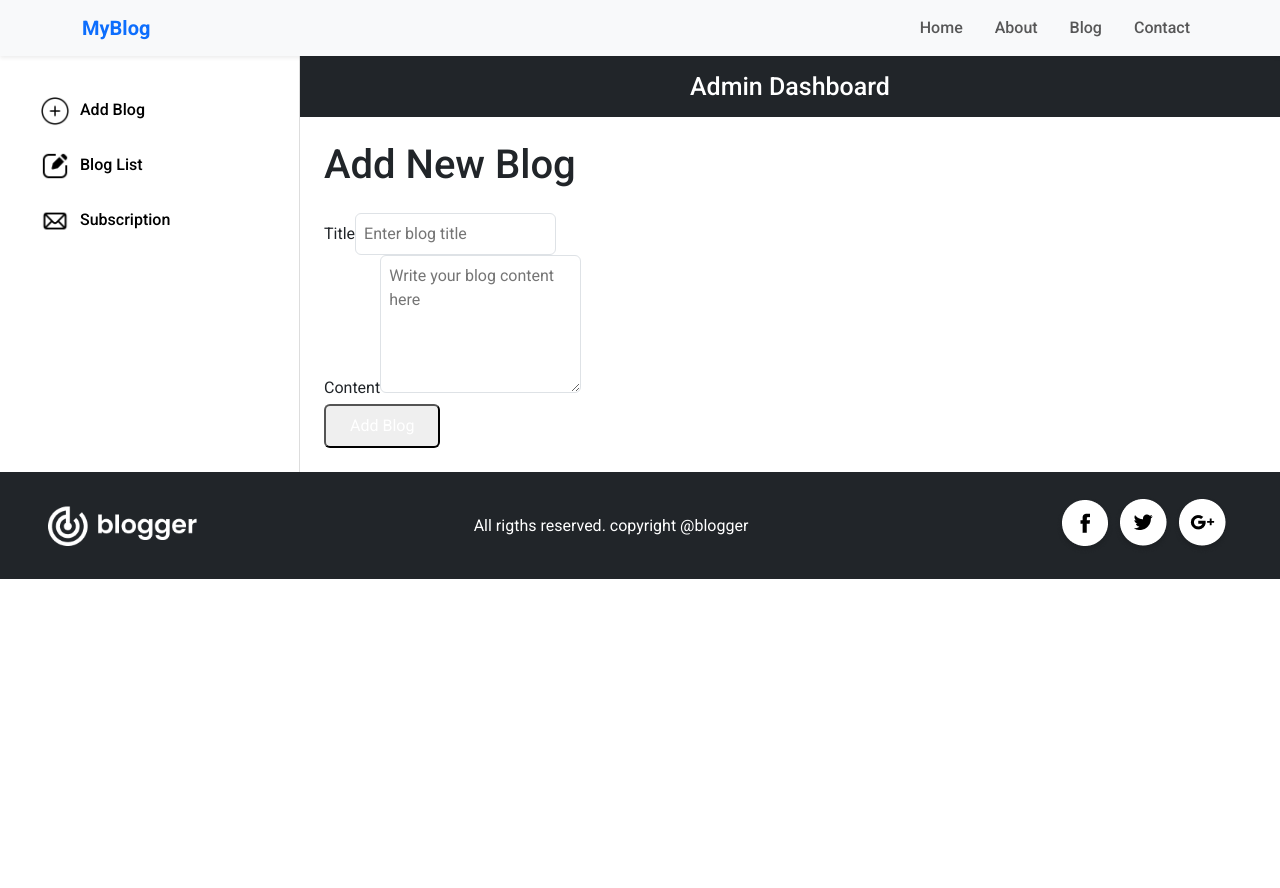
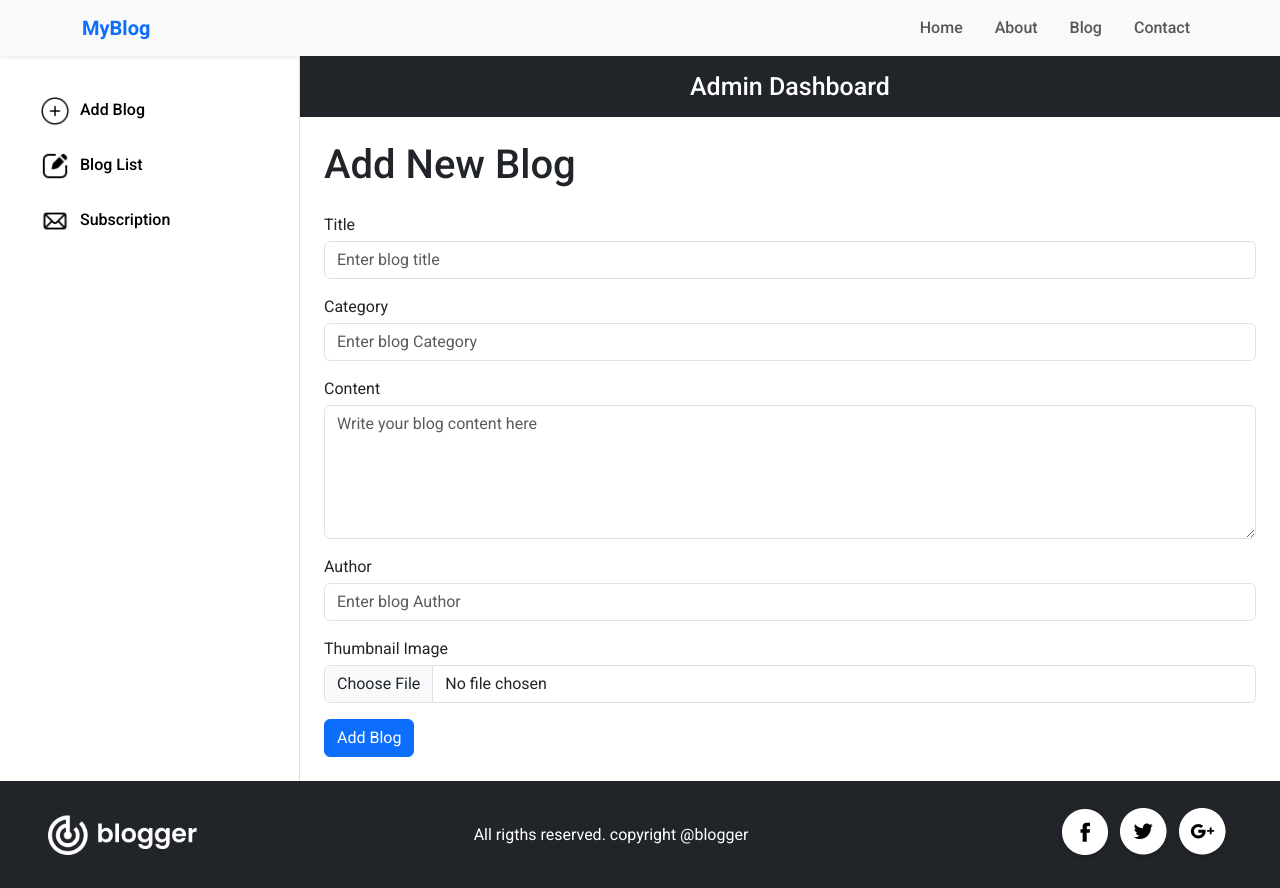
Before and after one commit to abdullahwebdev9176/blog-app, a Next.js app: page /admin/AddBlog in a window 1280 px wide. Before the commit the page ends 800 px from the top, so only its background shows below. Built offline with nearby package versions, Linux system fonts and the light colour scheme.

Commit message:
added blog form

```diff
--- a/app/admin/AddBlog/page.jsx
+++ b/app/admin/AddBlog/page.jsx
@@ -3,18 +3,32 @@
 const page = () => {
   return (
     <div>
-        <h1 className="text-2xl font-bold mb-4">Add New Blog</h1>
-        <form className="space-y-4">
-            <div>
-            <label className="block text-sm font-medium mb-1">Title</label>
-            <input type="text" className="w-full p-2 border rounded" placeholder="Enter blog title" />
-            </div>
-            <div>
-            <label className="block text-sm font-medium mb-1">Content</label>
-            <textarea className="w-full p-2 border rounded" rows="5" placeholder="Write your blog content here"></textarea>
-            </div>
-            <button type="submit" className="bg-blue-500 text-white px-4 py-2 rounded">Add Blog</button>
-        </form>
+      <h1 className="text-2xl font-bold mb-4">Add New Blog</h1>
+      <form className="space-y-4">
+        <div className="mb-3">
+          <label className="mb-1">Title</label>
+          <input type="text" className="form-control" placeholder="Enter blog title" />
+        </div>
+        <div className="mb-3">
+          <label className="mb-1">Category</label>
+          <input type="text" className="form-control" placeholder="Enter blog Category" />
+        </div>
+        <div className="mb-3">
+          <label className="mb-1">Content</label>
+          <textarea className="form-control" rows="5" placeholder="Write your blog content here"></textarea>
+        </div>
+        <div className="mb-3">
+          <label className="mb-1">Author</label>
+          <input type="text" className="form-control" placeholder="Enter blog Author" />
+        </div>
+
+        <div className="mb-3">
+          <label className="mb-1" htmlFor="">Thumbnail Image</label>
+          <input type="file" id="thumbnail-image" className="form-control" placeholder="Enter blog Author" />
+        </div>
+
+        <button type="submit" className="btn btn-primary">Add Blog</button>
+      </form>
     </div>
   )
 }
```
